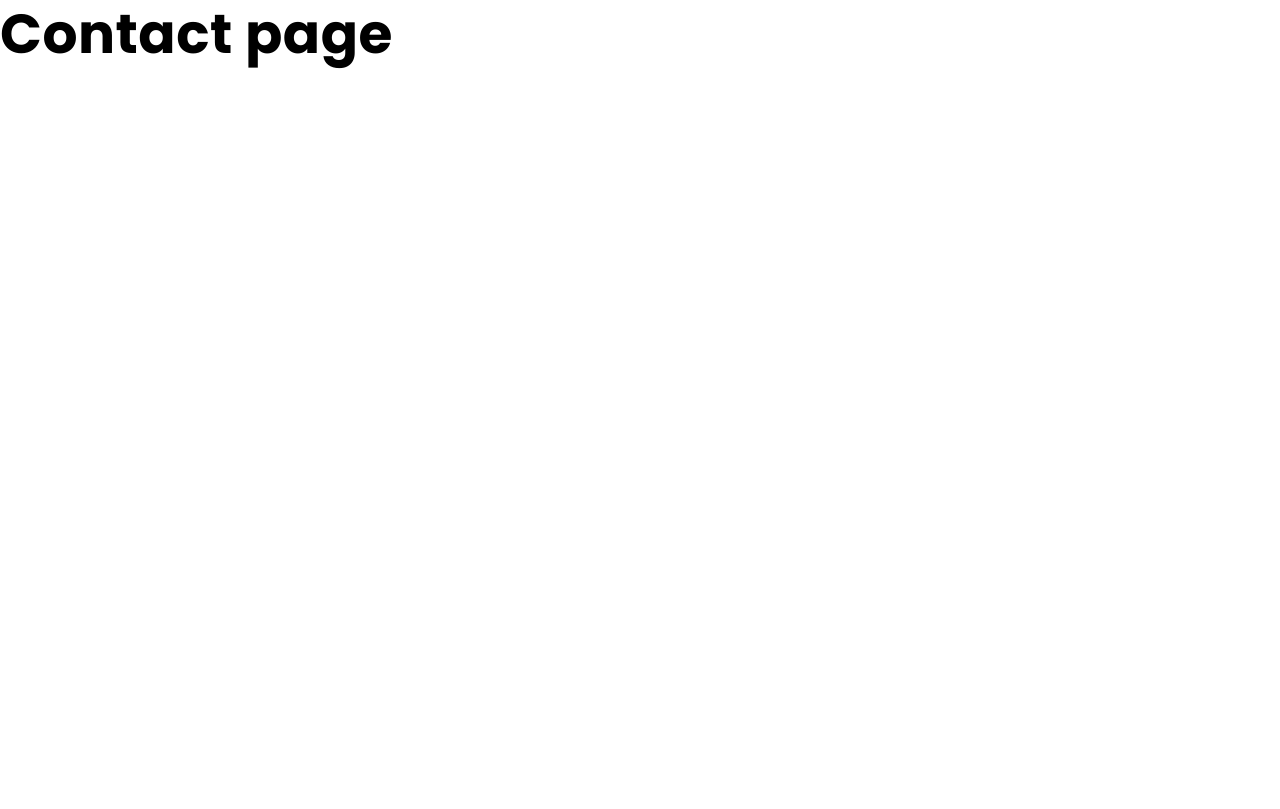
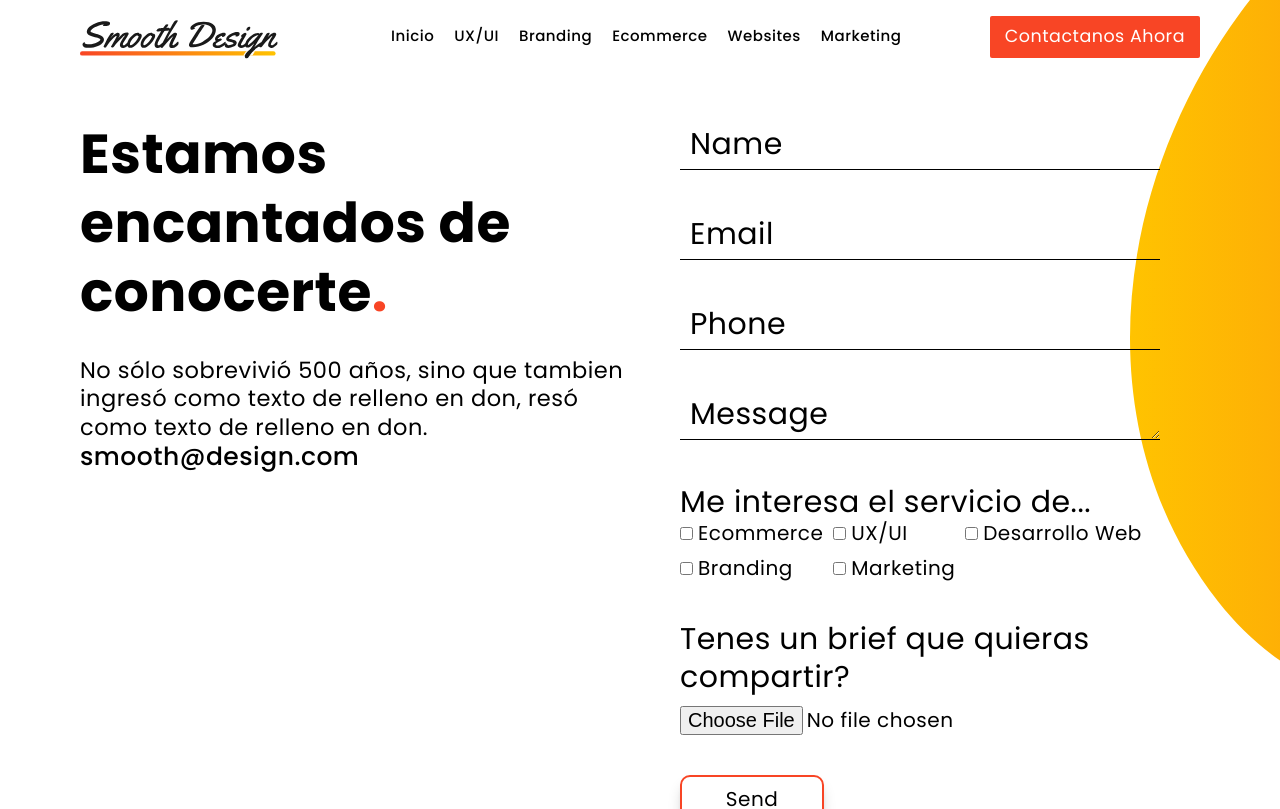
Before and after one commit to alejandrogsk/web-dev-agency, a Next.js app: page /contact in a window 1280 px wide. Shown: the top 809 px of the page. Built offline with nearby package versions, Linux system fonts and the light colour scheme.

Commit message:
Contact page ready

```diff
--- /dev/null
+++ b/components/Pages/Contact/ContactForm.js
@@ -0,0 +1,139 @@
+import React, {useState} from "react";
+import TextareaAutosize from "react-textarea-autosize";
+import useForm from "../../../hooks/useForm";
+
+const sendFormData = async (dataToSubmit) => {
+    console.log("dataToSubmit", dataToSubmit);
+    const req = await fetch("/api/contact", {
+        method: "POST",
+        headers: {
+            Accept: "application/json",
+            "Content-Type": "application/json",
+        },
+        body: JSON.stringify(dataToSubmit),
+    });
+    const res = await req.json();
+    return res;
+};
+
+const ContactForm = () => {
+    const [formData, setFormData] = useForm({
+        userName: "",
+        userEmail: "",
+        userPhone: "",
+        userMessage: "",
+    });
+
+
+
+    const [successMessage, setSuccessMessage] = React.useState();
+
+    const { userName, userEmail, userPhone, userMessage } = formData;
+
+    const handleSubmit = async (e) => {
+        e.preventDefault();
+        let userFormData = {
+            name: userName,
+            email: userEmail,
+            phone: userPhone,
+            message: userMessage,
+        };
+        const res = await sendFormData(userFormData);
+        setSuccessMessage(res.response);
+    };
+    return (
+        <form onSubmit={handleSubmit} className="contact-form">
+            <div className="contact-form__group">
+                <input
+                    name="userName"
+                    type="text"
+                    value={userName}
+                    required
+                    onChange={setFormData}
+                />
+                <label>Name</label>
+            </div>
+
+            <div className="contact-form__group">
+                <input
+                    name="userEmail"
+                    type="text"
+                    value={userEmail}
+                    required
+                    onChange={setFormData}
+                />
+                <label>Email</label>
+            </div>
+
+            <div className="contact-form__group">
+                <input
+                    name="userPhone"
+                    type="text"
+                    value={userPhone}
+                    required
+                    onChange={setFormData}
+                />
+                <label>Phone</label>
+            </div>
+            <div className="contact-form__group">
+                <TextareaAutosize
+                    required
+                    onChange={setFormData}
+                    name="userMessage"
+                    value={userMessage}
+                />
+                <label>Message</label>
+            </div>
+
+            <div className="contact-form__services">
+                <span>Me interesa el servicio de...</span>
+               <div className="contact-form__services--options">
+               <div >
+                    <input type="checkbox"/>
+                    <label>Ecommerce</label>
+                </div>
+
+                <div>
+                    <input type="checkbox"/>
+                    <label>UX/UI</label>
+                </div>
+
+                <div>
+                    <input type="checkbox"/>
+                    <label>Desarrollo Web</label>
+                </div>
+
+                <div>
+                    <input type="checkbox"/>
+                    <label>Branding</label>
+                </div>
+
+                <div>
+                    <input type="checkbox"/>
+                    <label>Marketing</label>
+                </div>
+
+
+               </div>
+            </div>
+
+            <div className="contact-form__file">
+                <label>Tenes un brief que quieras compartir?</label>
+                <input type="file"  />
+            </div>
+
+            {successMessage && (
+                <span
+                    style={{ color: "light-green" }}
+                    className="contact-form__message"
+                >
+                    {successMessage}
+                </span>
+            )}
+
+            <button type="submit">Send</button>
+        </form>
+    );
+};
+
+export default ContactForm;
--- /dev/null
+++ b/hooks/useForm.js
@@ -0,0 +1,25 @@
+/**
+ * This custom hook handle the inputs form a form
+ */
+
+ import React from 'react';
+
+ const useForm = ( initialState = {} ) => {
+
+     const [values, setValues] = React.useState(initialState);
+
+     const reset = ()=> {
+         setValues( initialState );
+     }
+
+     const handleInputChange = (e) => {
+         setValues({
+             ...values,
+             [ e.target.name ]: e.target.value
+         });
+     }
+
+     return [ values, handleInputChange, reset ];
+ }
+
+ export default useForm;
--- a/pages/contact.js
+++ b/pages/contact.js
@@ -1,95 +1,47 @@
+import HeadComponent from "../components/Global/Head";
+import Layout from "../components/Global/Layout";
+import ContactForm from "../components/Pages/Contact/ContactForm";
+
+
 export default function  contact() {
     return(
-        <h1>Contact page</h1>
-    )
-}
-
-/*import React from 'react'
 
 
-import TextareaAutosize from 'react-textarea-autosize';
+<div>
+<HeadComponent
+    title="Agencia especializada diseño y desarrollo de ECOMMERCE | 2022"
+    metaDescription="Tu tienda online a medida. Creamos tu tienda para que puedas comenzar a VENDER más online en 2022"
+  />
 
-const sendFormData = async (dataToSubmit) => {
-    console.log('dataToSubmit',dataToSubmit)
-    const req = await fetch('/api/contact', {
-        method: "POST",
-        headers: {
-            'Accept': 'application/json',
-            'Content-Type': 'application/json'
-          },
-        body: JSON.stringify(dataToSubmit)
-    });
-    const res = await req.json();
-    return res
-}
+<Layout>
+    <main className="relative overflow-x-clip">
+    <section className="contact-section p-layout ">
+        <div className="contact-section__content">
 
-
-const contact = () => {
-
-    const [ formData, setFormData ] = React.useState({
-        name:"alejandro",
-        email: "alejandrogsk9900@gmail.com",
-        phone: "1233214124",
-        message: "Hola tengo pesado hacer una tienda online y me gustaría saber cuanto cuesta, es para una empresa de amoblamientos"
-    })
-
-    const [successMessage, setSuccessMessage] = React.useState();
-
-    const handleSubmit = async (e) => {
-        e.preventDefault()
-        const res = await sendFormData(formData)
-        setSuccessMessage(res.response)
-    }
-  return (
-    <section className="contact-section p-layout">
-        <div className="contact-section__content">
-            <h1>Estamos encantados de conocerte</h1>
+            <h1>Estamos encantados de conocerte<span className="orange-point">.</span></h1>
             <p>No sólo sobrevivió 500 años, sino que tambien ingresó como texto de relleno en don, resó como texto de relleno en don.</p>
-            <span></span>
+            <span>smooth@design.com</span>
         </div>
         <div className="contact-section__form">
 
-            <form onSubmit={handleSubmit} className="contact-form">
-                <div className="contact-form__group">
-                    <input
-                        name="userName" type="text"
-                        required
-                        />
-                        <label>Name</label>
-                </div>
-
-                <div className="contact-form__group">
-                    <input
-                        name="userEmail" type="text"
-                        required
-                        />
-                        <label>Email</label>
-                </div>
-
-                <div className="contact-form__group">
-                    <input
-                        name="userPhone" type="text"
-                        required
-                        />
-                        <label>Phone</label>
-                </div>
-                <div className="contact-form__group">
-                <TextareaAutosize required />
-                        <label>Message</label>
-                </div>
-
-                 {
-                    successMessage && <span>{successMessage}</span>
-                 }
-
-                <button type="submit">Send form</button>
+        <ContactForm />
 
 
-            </form>
+        </div>
 
-        </div>
+        <svg className='contact-section__svg' width="1000" height="921" viewBox="0 0 1000 921" fill="none" xmlns="http://www.w3.org/2000/svg">
+<path fillRule="evenodd" clipRule="evenodd" d="M999.641 498.849C991.957 693.494 810.289 810.813 625.397 872.135C435.762 935.029 210.903 958.683 87.9121 801.234C-45.6911 630.199 -18.0068 387.773 110.312 212.739C236.848 40.138 455.211 -43.2235 658.943 22.3199C864.449 88.4343 1008.16 283.138 999.641 498.849Z" fill="url(#paint0_linear_461_2)"/>
+<defs>
+<linearGradient id="paint0_linear_461_2" x1="1000" y1="460.143" x2="0" y2="460.143" gradientUnits="userSpaceOnUse">
+<stop stopColor="#F84525"/>
+<stop offset="1" stopColor="#FFC300"/>
+</linearGradient>
+</defs>
+</svg>
+
     </section>
-  )
+    </main>
+</Layout>
+</div>
+    )
 }
-
-export default contact*/
--- a/styles/pages/_contact.scss
+++ b/styles/pages/_contact.scss
@@ -1,20 +1,51 @@
 .contact-section {
     display: grid;
-  grid-template-columns: repeat(2,1fr);
+    grid-template-columns: repeat(2, 1fr);
     padding-top: 12rem;
-  @include respond(tab){
+    position: relative;
+  overflow-x: hidden;
+
+    @include respond(tab) {
         grid-template-columns: 1fr;
         row-gap: 4rem;
     }
+
+    &__svg {
+      position: absolute;
+      left: auto;
+      top: -200px;
+      right: -850px;
+    }
+
+    &__content,&__form {
+      z-index: 10;
+    }
+
     &__content {
-    & > h1 { margin-bottom: 3rem;}
+        & > h1 {
+            margin-bottom: 3rem;
         }
-  &__form {}
+
+        & > p {
+
+        }
+
+        & > span {
+          margin-top: 2rem;
+          font-size: 2.5rem;
+          font-weight: 500;
+        }
+    }
+    &__form {
+
+    }
 }
 
 .contact-form {
     padding: 0 4rem;
-  @include respond(tab){
+    display: grid;
+    grid-template-columns: 1fr;
+    @include respond(tab) {
         padding: 0;
     }
     &__group {
@@ -24,12 +55,12 @@
         & > label {
             position: absolute;
             top: 6px;
-      left:10px;
+            left: 10px;
             font-size: 3rem;
             z-index: 1;
             transition: all 300ms;
-      @include respond(tab){
-        font-size:2.5rem;
+            @include respond(tab) {
+                font-size: 2.5rem;
             }
         }
 
@@ -42,8 +73,8 @@
             width: 100%;
             height: 5rem;
             font-size: 3rem;
-      @include respond(tab){
-        font-size:2.5rem;
+            @include respond(tab) {
+                font-size: 2.5rem;
             }
 
             &:valid,
@@ -51,7 +82,7 @@
                 //border-bottom: 1px solid black;
                 & + label {
                     top: -12px;
-          left:2px;
+                    left: 2px;
                     font-size: 1.5rem;
                 }
             }
@@ -67,8 +98,8 @@
             width: 100%;
             min-height: 5rem;
             font-size: 3rem;
-      @include respond(tab){
-        font-size:2.5rem;
+            @include respond(tab) {
+                font-size: 2.5rem;
             }
             &:valid, /// no se si esta bien
       //&:not(:invalid),
@@ -76,18 +107,71 @@
                 //border-bottom: 1px solid black;
                 & + label {
                     top: -12px;
-          left:2px;
+                    left: 2px;
                     font-size: 1.5rem;
                 }
             }
         }
+    }
 
+    &__message {
+        width: 100%;
+        text-align: center;
+        font-size: 2rem;
+        margin: 0 0 2rem;
+    }
 
+    //This is for CHECKBOX options
 
+    &__services {
+      margin-bottom: 4rem;
+        & > span {
+            font-size: 3rem;
+            margin-bottom: 1rem;
+        }
 
+        &--options {
 
+          display: grid;
+          max-width: 100%;
+          gap: 1rem;
+          grid-template-columns: repeat(3, minmax(min-content,max-content));
+
+          @include respond(phone-tab) {
+            grid-template-columns: repeat(2, minmax(min-content,max-content));
           }
+
+          &> div {
+            display: grid;
+            align-items: center;
+            grid-template-columns: max-content 1fr;
+
+            & > label {
+              font-size: 2rem;
+              margin-left: 0.5rem;
+            }
+            & > input {
+              border-radius: 50%;
+            }
+          }
+        }
+    }
+    //this is for file upload
+    &__file {
+        margin-bottom: 4rem;
+        & > label {
+            font-size: 3rem;
+            display: block;
+            width: 100%;
+            margin-bottom: 1rem;
+        }
+        & > input { font-size: 2rem; @include respond(phone-tab){font-size: 1.25rem;}}
+    }
+
     & > button {
+        box-shadow: 0 10px 15px -3px rgb(0 0 0 / 0.2),
+            0 4px 6px -4px rgb(0 0 0 / 0.2);
+
         cursor: pointer;
         color: $c-black;
         background-color: $c-white;
@@ -95,19 +179,21 @@
         padding: 1rem 1.5rem;
         font-size: 2rem;
         text-transform: capitalize;
-    border-radius:1rem;
+        border-radius: 1rem;
         transition: all 300ms;
+        display: inline-block;
+        max-width: 30%;
+        @include respond(tab) {
+          max-width: 1000%;
 
-    @include respond(tab) {
-      width: 100%;
             background-color: $c-orange-m;
             color: $c-white;
         }
         &:hover {
             background-color: $c-orange-m;
             color: $c-white;
+            box-shadow: 0 10px 15px -4px rgb(0 0 0 / 0.4),
+                0 4px 6px -4px rgb(0 0 0 / 0.4);
         }
     }
-
-
 }
```
Lines whose indentation alone changed are shown as unchanged.
